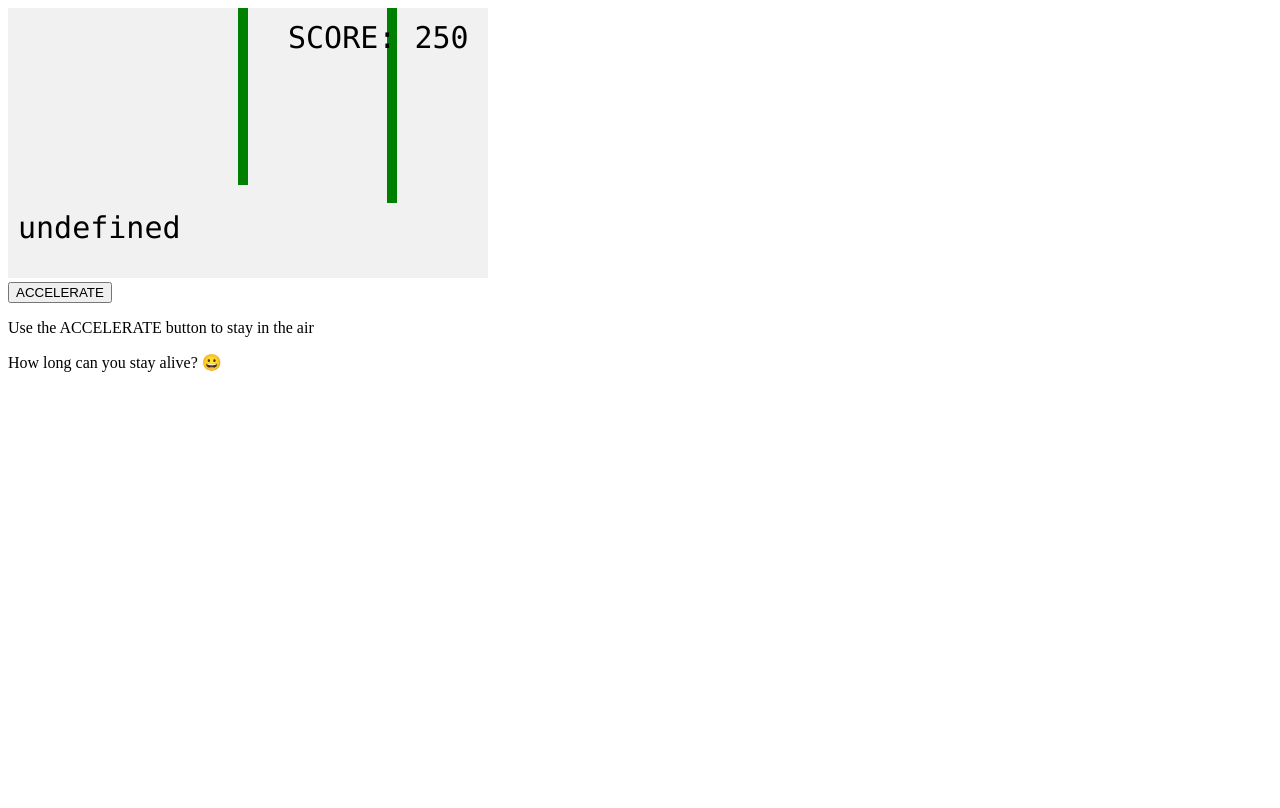
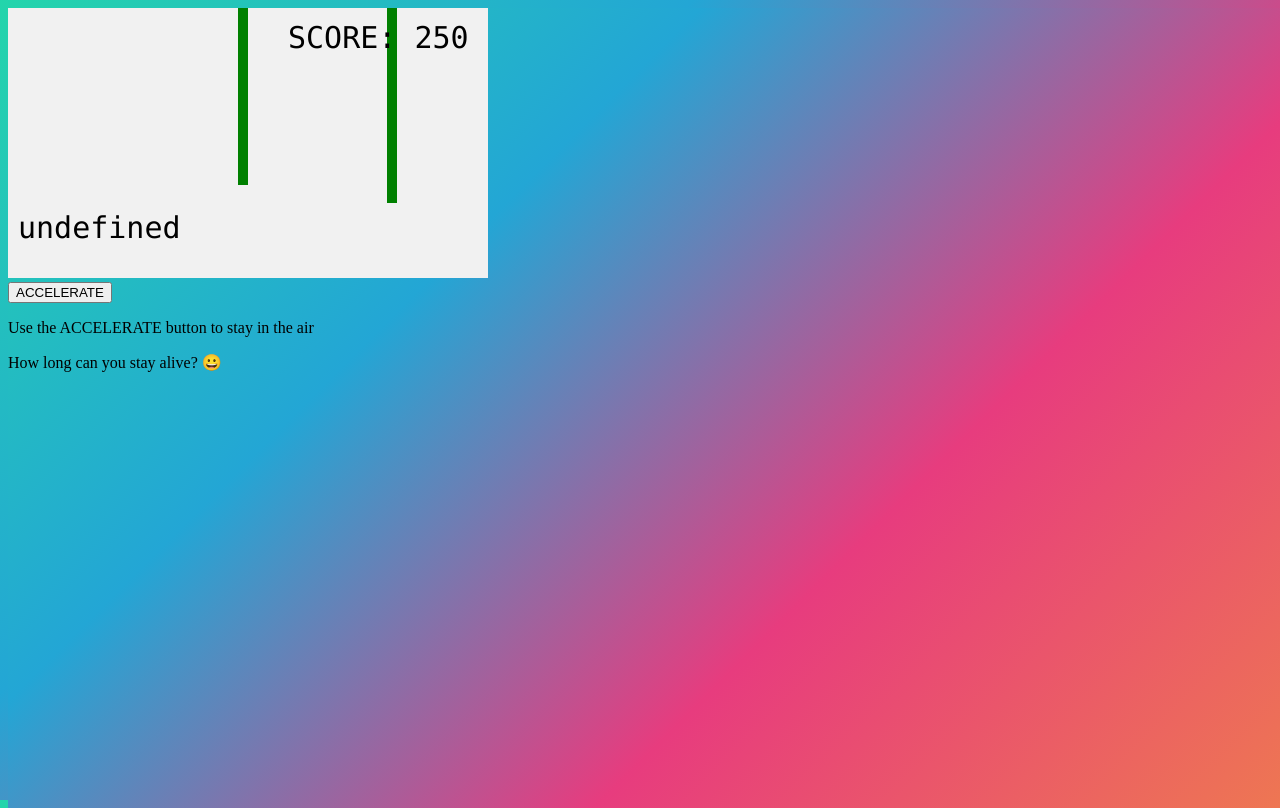
Before and after one commit to heilpi/accelerate_game, a plain HTML site: page newfile.html in a window 1280 px wide. Drawn offline with Linux system fonts and the light colour scheme.

Commit message:
Background colour

```diff
--- a/newfile.html
+++ b/newfile.html
@@ -8,6 +8,14 @@
         canvas {
             /* border: 1px solid #d3d3d3; */
             background-color: #f1f1f1;
+        }
+
+        html,
+        body {
+            width: 100%;
+            height: 100%;
+            position: absolute;
+            background: linear-gradient(-45deg, #ee7752, #e73c7e, #23a6d5, #23d5ab);
         }
     </style>
 </head>
```
